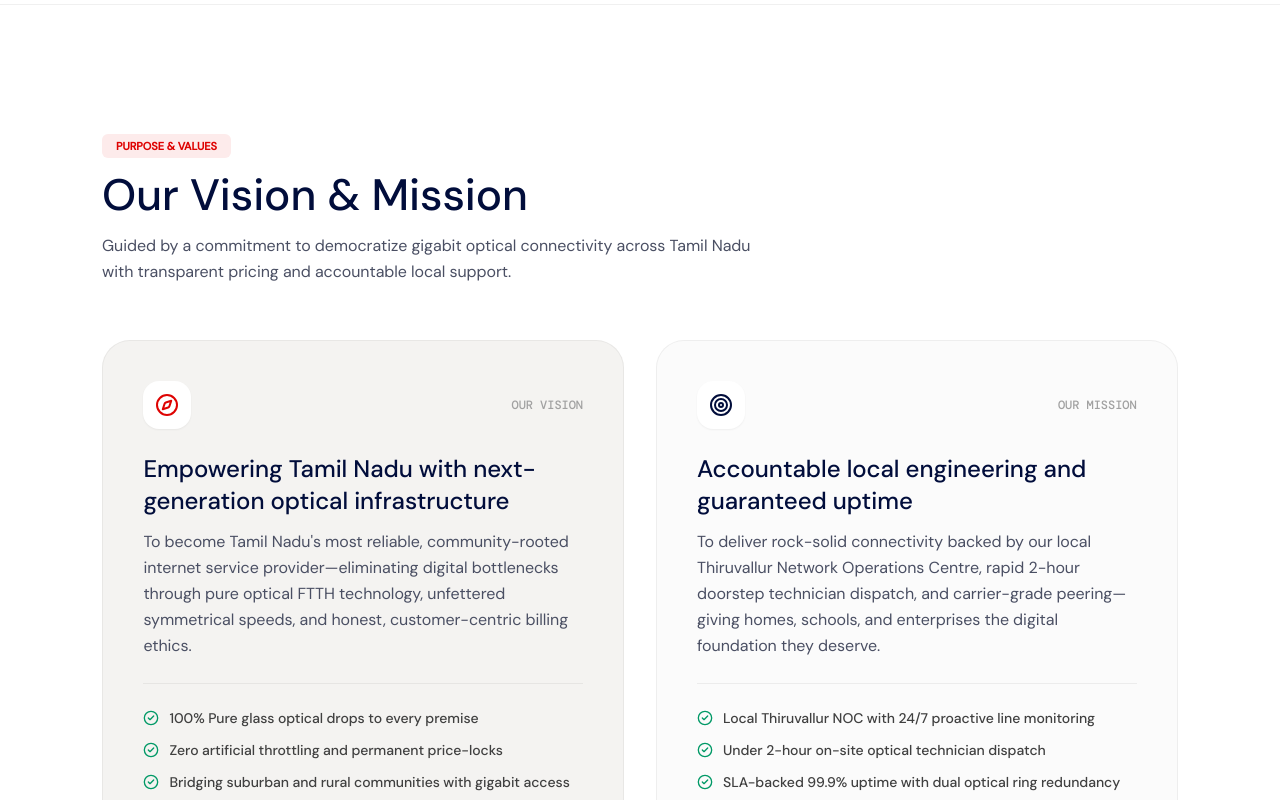
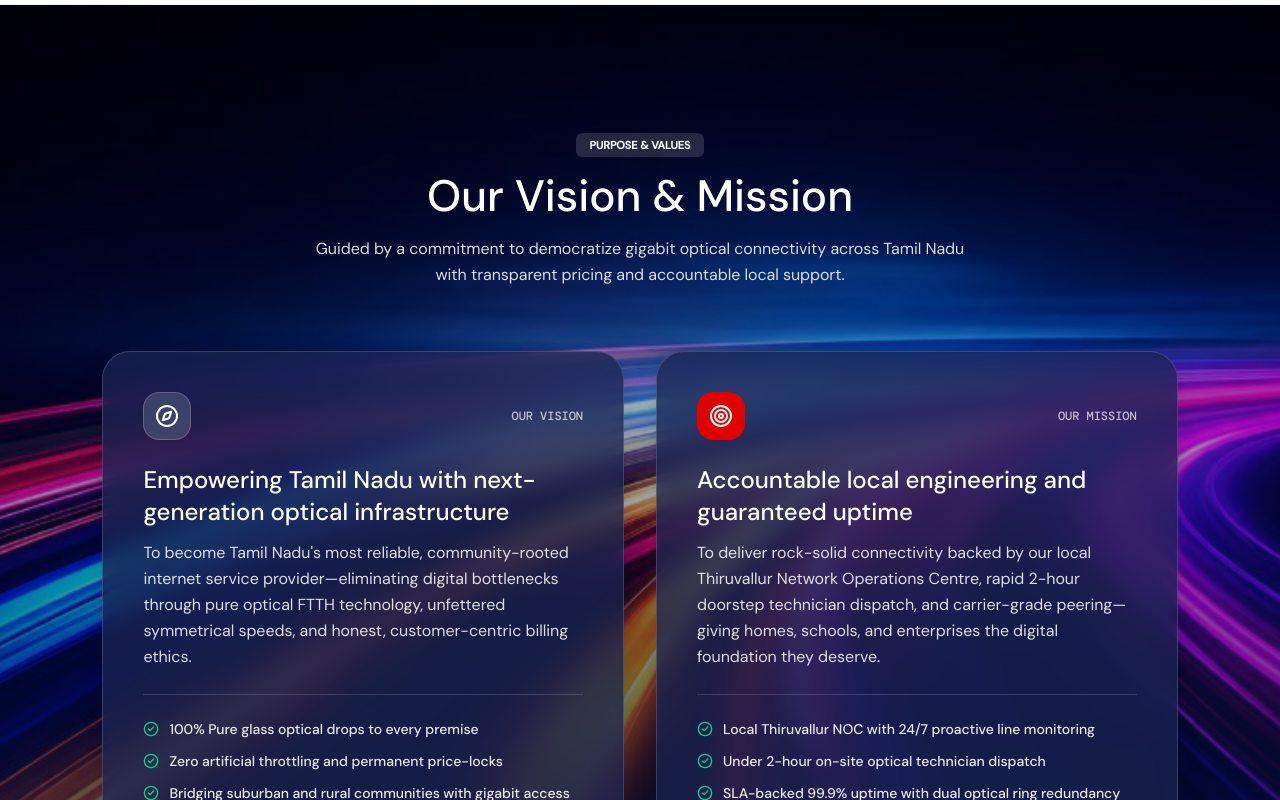
Before and after one commit to Kannan637/SAASBOARD, a Next.js app: page /about in a window 1280 px wide. Shown: the part 1620-2420 px from the top of the page. Built offline with nearby package versions, Linux system fonts and the light colour scheme.

Commit message:
feat(about): apply lifestyle background and centered header to vision and mission section

```diff
--- a/src/app/about/page.tsx
+++ b/src/app/about/page.tsx
@@ -334,71 +334,84 @@ export default function AboutPage() {
         </div>
       </section>
 
-      {/* 4. Vision & Mission Cards */}
+      {/* 4. Vision & Mission Cards: Backdrop matching 'Built Around Your Lifestyle' section with Center Aligned Title */}
       <section
         data-apple-manual="true"
         aria-labelledby="vision-mission-heading"
-        className="bg-white text-brand-navy section-padding border-b border-black/[0.06]"
+        className="relative overflow-hidden bg-brand-navy text-white section-padding"
       >
-        <div className="container-sash">
-          {/* Section Header */}
-          <div className="max-w-2xl mb-10 sm:mb-14">
-            <AppleReveal>
-              <p className="eyebrow-label text-brand-red mb-3">
+        {/* Background Image with Gradient Overlay matching 'Built Around Your Lifestyle' section */}
+        <div
+          aria-hidden="true"
+          className="pointer-events-none absolute inset-0 z-0"
+        >
+          <Image
+            src="/Service/lifestyle-bg.jpg"
+            alt=""
+            fill
+            sizes="100vw"
+            className="object-cover object-center select-none"
+          />
+          <div className="absolute inset-0 bg-gradient-to-b from-black/25 via-brand-navy/35 to-brand-navy/75" />
+        </div>
+
+        <div className="container-sash relative z-10">
+          {/* Section Header: Center Aligned */}
+          <AppleReveal className="max-w-2xl mx-auto text-center flex flex-col items-center mb-12 sm:mb-16">
+            <p className="eyebrow-label text-white/80 mb-3.5">
               PURPOSE &amp; VALUES
             </p>
             <h2
               id="vision-mission-heading"
-                className="text-brand-navy font-semibold text-3xl sm:text-4xl lg:text-[44px] tracking-normal leading-[1.15] mb-3"
+              className="text-white font-semibold text-3xl sm:text-4xl lg:text-[44px] tracking-normal leading-[1.15] mb-3.5 text-center"
             >
               Our Vision &amp; Mission
             </h2>
-              <p className="text-neutral-600 text-sm sm:text-base font-normal leading-relaxed">
+            <p className="text-white/85 text-sm sm:text-base font-normal leading-relaxed text-center">
               Guided by a commitment to democratize gigabit optical connectivity
               across Tamil Nadu with transparent pricing and accountable local support.
             </p>
           </AppleReveal>
-          </div>
 
           {/* Vision & Mission 2-Card Grid */}
           <div className="grid grid-cols-1 md:grid-cols-2 gap-6 sm:gap-8 items-stretch">
             {/* Vision Card */}
-            <div className="rounded-[28px] bg-[#F4F3F1] border border-black/[0.05] p-7 sm:p-9 lg:p-10 flex flex-col justify-between transition-all duration-300 hover:shadow-[0_8px_30px_rgba(0,0,0,0.06)] hover:border-black/15">
+            <div className="rounded-[28px] bg-navy-80/75 backdrop-blur-md border border-white/15 p-7 sm:p-9 lg:p-10 flex flex-col justify-between transition-transform duration-300 hover:-translate-y-1.5 shadow-[0_4px_24px_rgba(0,0,0,0.12)]">
               <div>
                 <div className="flex items-center justify-between mb-6">
-                  <div className="w-12 h-12 rounded-2xl bg-white shadow-xs flex items-center justify-center text-brand-red">
+                  <div className="w-12 h-12 rounded-2xl bg-white/15 backdrop-blur-sm border border-white/20 shadow-xs flex items-center justify-center text-white">
                     <Compass className="w-6 h-6 stroke-[2]" />
                   </div>
-                  <span className="font-mono text-xs font-semibold text-neutral-400 uppercase tracking-wider">
+                  <span className="font-mono text-xs font-semibold text-white/70 uppercase tracking-wider">
                     OUR VISION
                   </span>
                 </div>
-                <h3 className="text-brand-navy font-semibold text-xl sm:text-2xl mb-3 tracking-tight">
+                <h3 className="text-white font-semibold text-xl sm:text-2xl mb-3 tracking-tight">
                   Empowering Tamil Nadu with next-generation optical infrastructure
                 </h3>
-                <p className="text-neutral-600 text-sm sm:text-base leading-relaxed font-normal mb-6">
+                <p className="text-white/85 text-sm sm:text-base leading-relaxed font-normal mb-6">
                   To become Tamil Nadu&apos;s most reliable, community-rooted internet service
                   provider—eliminating digital bottlenecks through pure optical FTTH technology,
                   unfettered symmetrical speeds, and honest, customer-centric billing ethics.
                 </p>
               </div>
 
-              <div className="space-y-3 pt-6 border-t border-black/[0.06]">
+              <div className="space-y-3 pt-6 border-t border-white/15">
                 <div className="flex items-center gap-2.5">
-                  <CheckCircle2 className="w-4 h-4 text-emerald-600 shrink-0" />
-                  <span className="text-xs sm:text-sm text-neutral-700 font-medium">
+                  <CheckCircle2 className="w-4 h-4 text-emerald-400 shrink-0" />
+                  <span className="text-xs sm:text-sm text-white/90 font-medium">
                     100% Pure glass optical drops to every premise
                   </span>
                 </div>
                 <div className="flex items-center gap-2.5">
-                  <CheckCircle2 className="w-4 h-4 text-emerald-600 shrink-0" />
-                  <span className="text-xs sm:text-sm text-neutral-700 font-medium">
+                  <CheckCircle2 className="w-4 h-4 text-emerald-400 shrink-0" />
+                  <span className="text-xs sm:text-sm text-white/90 font-medium">
                     Zero artificial throttling and permanent price-locks
                   </span>
                 </div>
                 <div className="flex items-center gap-2.5">
-                  <CheckCircle2 className="w-4 h-4 text-emerald-600 shrink-0" />
-                  <span className="text-xs sm:text-sm text-neutral-700 font-medium">
+                  <CheckCircle2 className="w-4 h-4 text-emerald-400 shrink-0" />
+                  <span className="text-xs sm:text-sm text-white/90 font-medium">
                     Bridging suburban and rural communities with gigabit access
                   </span>
                 </div>
@@ -406,42 +419,42 @@ export default function AboutPage() {
             </div>
 
             {/* Mission Card */}
-            <div className="rounded-[28px] bg-neutral-50/80 border border-black/[0.05] p-7 sm:p-9 lg:p-10 flex flex-col justify-between transition-all duration-300 hover:shadow-[0_8px_30px_rgba(0,0,0,0.06)] hover:border-black/15">
+            <div className="rounded-[28px] bg-navy-80/75 backdrop-blur-md border border-white/15 p-7 sm:p-9 lg:p-10 flex flex-col justify-between transition-transform duration-300 hover:-translate-y-1.5 shadow-[0_4px_24px_rgba(0,0,0,0.12)]">
               <div>
                 <div className="flex items-center justify-between mb-6">
-                  <div className="w-12 h-12 rounded-2xl bg-white shadow-xs flex items-center justify-center text-brand-navy">
+                  <div className="w-12 h-12 rounded-2xl bg-brand-red text-white shadow-xs flex items-center justify-center">
                     <Target className="w-6 h-6 stroke-[2]" />
                   </div>
-                  <span className="font-mono text-xs font-semibold text-neutral-400 uppercase tracking-wider">
+                  <span className="font-mono text-xs font-semibold text-white/70 uppercase tracking-wider">
                     OUR MISSION
                   </span>
                 </div>
-                <h3 className="text-brand-navy font-semibold text-xl sm:text-2xl mb-3 tracking-tight">
+                <h3 className="text-white font-semibold text-xl sm:text-2xl mb-3 tracking-tight">
                   Accountable local engineering and guaranteed uptime
                 </h3>
-                <p className="text-neutral-600 text-sm sm:text-base leading-relaxed font-normal mb-6">
+                <p className="text-white/85 text-sm sm:text-base leading-relaxed font-normal mb-6">
                   To deliver rock-solid connectivity backed by our local Thiruvallur Network
                   Operations Centre, rapid 2-hour doorstep technician dispatch, and carrier-grade
                   peering—giving homes, schools, and enterprises the digital foundation they deserve.
                 </p>
               </div>
 
-              <div className="space-y-3 pt-6 border-t border-black/[0.06]">
+              <div className="space-y-3 pt-6 border-t border-white/15">
                 <div className="flex items-center gap-2.5">
-                  <CheckCircle2 className="w-4 h-4 text-emerald-600 shrink-0" />
-                  <span className="text-xs sm:text-sm text-neutral-700 font-medium">
+                  <CheckCircle2 className="w-4 h-4 text-emerald-400 shrink-0" />
+                  <span className="text-xs sm:text-sm text-white/90 font-medium">
                     Local Thiruvallur NOC with 24/7 proactive line monitoring
                   </span>
                 </div>
                 <div className="flex items-center gap-2.5">
-                  <CheckCircle2 className="w-4 h-4 text-emerald-600 shrink-0" />
-                  <span className="text-xs sm:text-sm text-neutral-700 font-medium">
+                  <CheckCircle2 className="w-4 h-4 text-emerald-400 shrink-0" />
+                  <span className="text-xs sm:text-sm text-white/90 font-medium">
                     Under 2-hour on-site optical technician dispatch
                   </span>
                 </div>
                 <div className="flex items-center gap-2.5">
-                  <CheckCircle2 className="w-4 h-4 text-emerald-600 shrink-0" />
-                  <span className="text-xs sm:text-sm text-neutral-700 font-medium">
+                  <CheckCircle2 className="w-4 h-4 text-emerald-400 shrink-0" />
+                  <span className="text-xs sm:text-sm text-white/90 font-medium">
                     SLA-backed 99.9% uptime with dual optical ring redundancy
                   </span>
                 </div>
```
Lines whose indentation alone changed are shown as unchanged.
